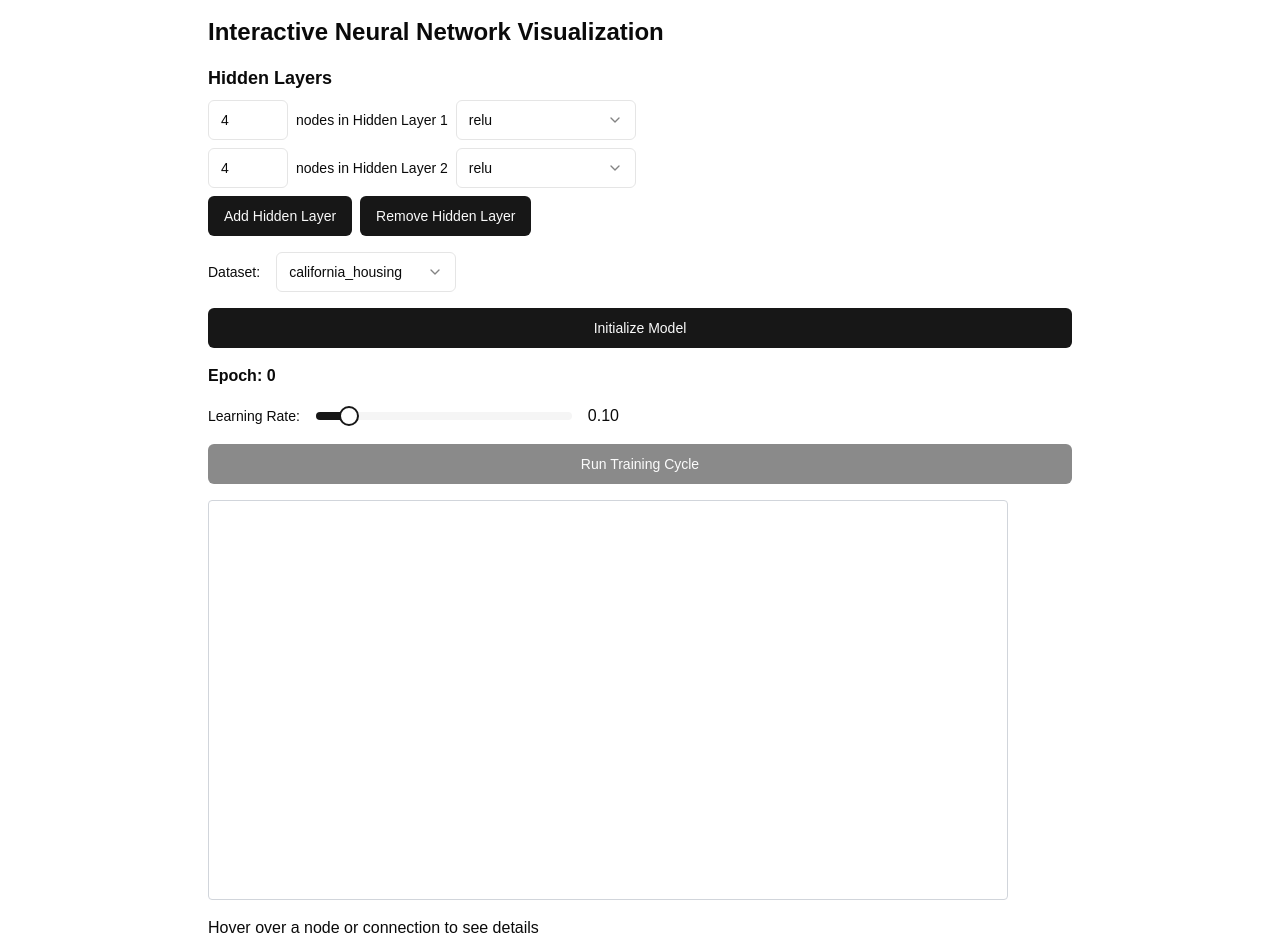
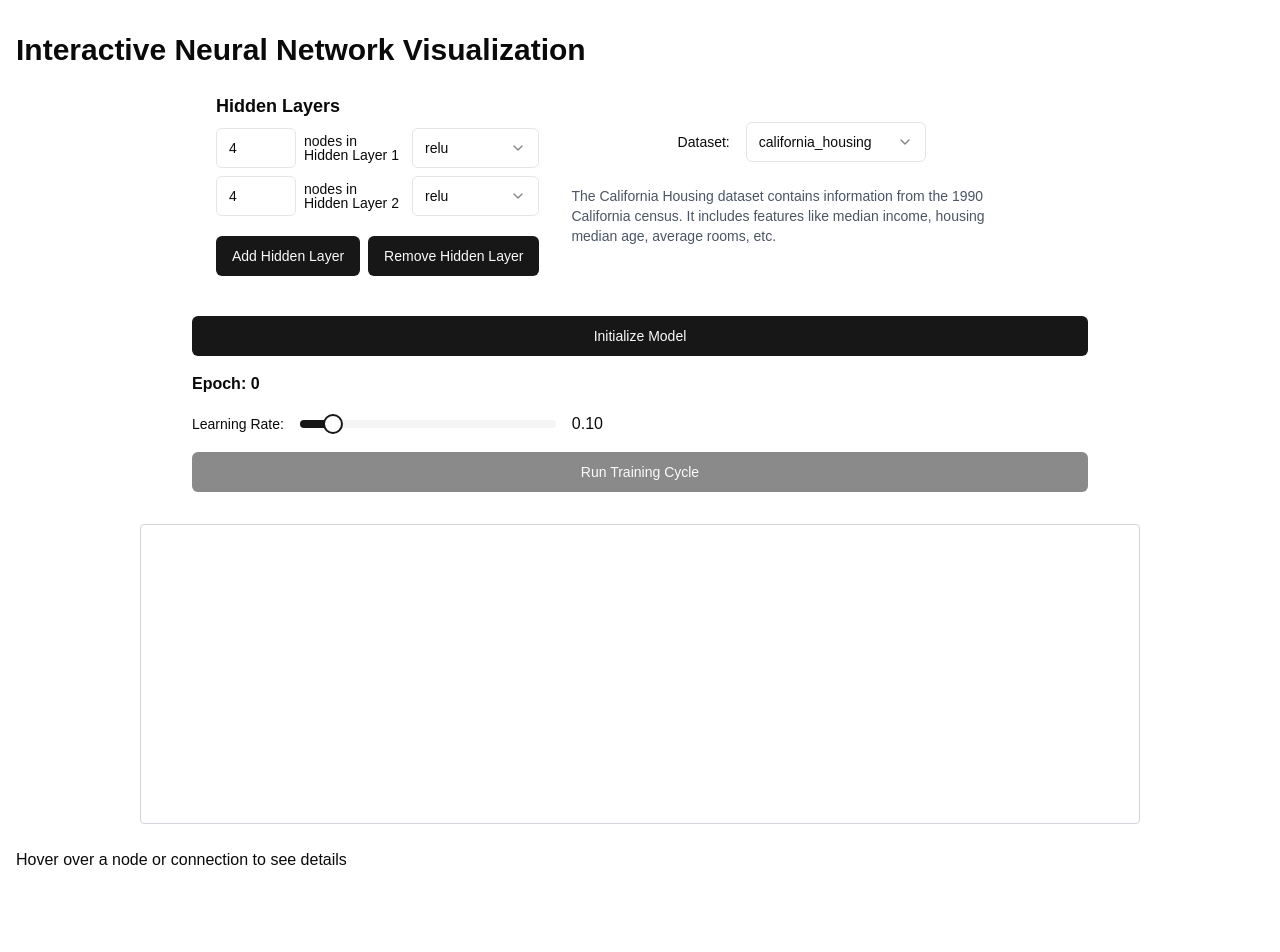
Before and after one commit to GrantWass/NeuralNetworkVisualizer, a Next.js app in the folder neural-network-visual/: page / in a window 1280 px wide. Shown: the top 952 px of the page. Built offline with nearby package versions, Linux system fonts and the light colour scheme.

Commit message:
still need to figure out the training

```diff
--- a/neural-network-visual/app/page.tsx
+++ b/neural-network-visual/app/page.tsx
@@ -58,9 +58,16 @@ interface NetworkState {
 
 const DATASETS = ["california_housing", "mnist", "iris"]
 const ACTIVATION_FUNCTIONS = ["relu", "sigmoid", "tanh", "linear"]
+const DATASET_INFO: { [key: string]: string } = {
+  california_housing: "The California Housing dataset contains information from the 1990 California census. It includes features like median income, housing median age, average rooms, etc.",
+  mnist: "The MNIST dataset is a large database of handwritten digits that is commonly used for training various image processing systems.",
+  iris: "The Iris dataset is a multivariate dataset introduced by Ronald Fisher. It consists of 50 samples from each of three species of Iris flowers."
+};
+
 
 const NeuralNetworkViz = () => {
   const [sessionId, setSessionId] = useState<string | null>(null)
+  const [configOpen, setConfigOpen] = useState<boolean>(true)
   const [hiddenLayers, setHiddenLayers] = useState<number[]>([4, 4])
   const [network, setNetwork] = useState<NetworkState | null>(null)
   const [hoveredConnection, setHoveredConnection] = useState<HoveredConnection | null>(null)
@@ -68,10 +75,11 @@ const NeuralNetworkViz = () => {
   const [epoch, setEpoch] = useState<number>(0)
   const [learningRate, setLearningRate] = useState<number>(0.1)
   const [dataset, setDataset] = useState<string>(DATASETS[0])
-  const [activations, setActivations] = useState<string[]>(["relu", "relu", "linear"])
+  const [activations, setActivations] = useState<string[]>(["relu", "relu"])
+  const [datasetInfo, setDatasetInfo] = useState<string>(DATASET_INFO[DATASETS[0]])
 
-  const svgWidth = 800
-  const svgHeight = 400
+  const svgWidth = 1000
+  const svgHeight = 300
   const nodeRadius = 20
 
   useEffect(() => {
@@ -112,9 +120,10 @@ const NeuralNetworkViz = () => {
           layer.initWeightsAndBiases()
 
           // Initialize layer with returned weights and biases from backend
+          console.log("data.network.layers", data.network.layers)
           if (data.network.layers[index]) {
             layer.weights = data.network.layers[index].weights || layer.weights
-            layer.biases = data.network.layers[index].biases || layer.biases
+            layer.biases = data.network.layers[index].biases[0] || layer.biases
           }
 
           return layer
@@ -128,6 +137,7 @@ const NeuralNetworkViz = () => {
           title: "Model Initialized",
           description: `Session ID: ${data.session_id}`,
         })
+        setConfigOpen(false)
       } else {
         throw new Error(data.error || "Failed to initialize model")
       }
@@ -140,6 +150,41 @@ const NeuralNetworkViz = () => {
       })
     }
   }
+
+  const clearSessionAndReset = async () => {
+    if (!sessionId) return;
+
+    try {
+      // Clear session
+      await fetch(`http://localhost:8000/clear_session?session_id=${sessionId}`, { method: "POST" });
+      console.log("Session cleared");
+
+      // Reset network state
+      setNetwork(null);
+
+      // Open the config modal
+      setConfigOpen(true);
+      setHoveredConnection(null);
+      setHoveredNode(null);
+      setEpoch(0);
+      setLearningRate(0.1);
+      setDataset(DATASETS[0]);
+      setActivations(["relu", "relu"]);
+      setHiddenLayers([4, 4]);
+
+      toast({
+        title: "Configuration Reset",
+        description: "Session cleared, network reset, and configuration open.",
+      });
+    } catch (error) {
+      console.error("Error clearing session:", error);
+      toast({
+        title: "Error",
+        description: "Failed to reset configuration. Please try again.",
+        variant: "destructive",
+      });
+    }
+  };
 
 
   const runTrainingCycle = useCallback(async () => {
@@ -280,13 +325,13 @@ const NeuralNetworkViz = () => {
 
   const addHiddenLayer = () => {
     setHiddenLayers([...hiddenLayers, 4])
-    setActivations([...activations.slice(0, -1), "relu", activations[activations.length - 1]])
+    setActivations([...activations, "relu"])
   }
 
   const removeHiddenLayer = () => {
     if (hiddenLayers.length > 1) {
       setHiddenLayers(hiddenLayers.slice(0, -1))
-      setActivations([...activations.slice(0, -2), activations[activations.length - 1]])
+      setActivations([...activations.slice(0, -1)])
     }
   }
 
@@ -302,10 +347,18 @@ const NeuralNetworkViz = () => {
     setActivations(newActivations)
   }
 
+  const handleDatasetChange = (newDataset: string) => {
+    setDataset(newDataset)
+    setDatasetInfo(DATASET_INFO[newDataset])
+  }
+
   return (
-    <div className="p-4 max-w-4xl mx-auto">
-      <h1 className="text-2xl font-bold mb-4">Interactive Neural Network Visualization</h1>
-      <div className="mb-4 space-y-4">
+    <div className="p-4 max-w-7xl mx-auto">
+      <h1 className="text-3xl font-bold mt-4 mb-4">Interactive Neural Network Visualization</h1>
+      <div className="mb-4 space-y-4 max-w-4xl mx-auto">
+      <div className="flex flex-row justify-between m-6">
+        {configOpen ? (
+        <>
         <div>
           <Label className="text-lg font-semibold">Hidden Layers</Label>
           {hiddenLayers.map((nodes, index) => (
@@ -332,16 +385,17 @@ const NeuralNetworkViz = () => {
               </Select>
             </div>
           ))}
-          <div className="flex gap-2 mt-2">
+          <div className="flex gap-2 mt-5">
             <Button onClick={addHiddenLayer}>Add Hidden Layer</Button>
             <Button onClick={removeHiddenLayer} disabled={hiddenLayers.length <= 1}>
               Remove Hidden Layer
             </Button>
           </div>
         </div>
+        <div className="flex flex-col items-center gap-4 my-auto">
           <div className="flex items-center gap-4">
           <Label>Dataset:</Label>
-          <Select value={dataset} onValueChange={setDataset}>
+          <Select value={dataset} onValueChange={handleDatasetChange}>
             <SelectTrigger className="w-[180px]">
               <SelectValue placeholder="Select dataset" />
             </SelectTrigger>
@@ -354,9 +408,17 @@ const NeuralNetworkViz = () => {
             </SelectContent>
           </Select>
           </div>
+          <p className="text-sm text-gray-600 mt-2 mx-8">{datasetInfo}</p>
+        </div>
+        </>) : null}
+        </div>
+        {!configOpen ? (<Button onClick={clearSessionAndReset} className="w-full">
+          {"Change Configuration"}
+        </Button>):
         <Button onClick={initModel} className="w-full">
           Initialize Model
         </Button>
+        }
         <div className="flex items-center justify-between">
           <p className="font-semibold">Epoch: {epoch}</p>
         </div>
@@ -375,11 +437,16 @@ const NeuralNetworkViz = () => {
           Run Training Cycle
         </Button>
       </div>
+      <div className="grid place-items-center w-full mt-8 mb-6">
         <svg width={svgWidth} height={svgHeight} className="border border-gray-300 rounded">
           {renderConnections()}
           {renderNodes()}
           {renderLayerLabels()}
         </svg>
+      </div>
+
+
+
       <div className="mt-4 h-20">
         {hoveredConnection ? (
           <div>
@@ -398,7 +465,7 @@ const NeuralNetworkViz = () => {
               Activation: {network.layers[hoveredNode.layerIndex - 1]?.activations[hoveredNode.layerIndex]?.toFixed(4) || "N/A"}
             </p>
             {hoveredNode.layerIndex > 0 && (
-              <p>Bias: {network.layers[hoveredNode.layerIndex - 1]?.biases[hoveredNode.nodeIndex]|| "N/A"}</p>
+              <p>Bias: {network.layers[hoveredNode.layerIndex - 1]?.biases[hoveredNode.nodeIndex]?.toFixed(4)|| "N/A"}</p>
             )}
           </div>
         ) : (
```
Lines whose indentation alone changed are shown as unchanged.
